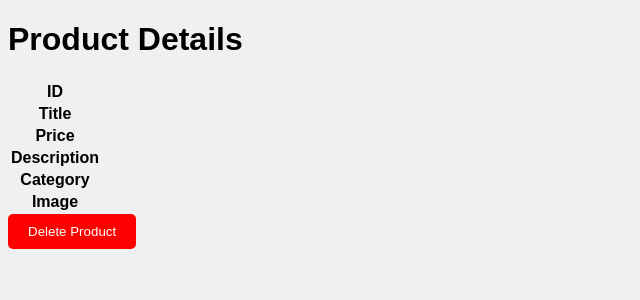
After one commit to Sur619/flask_site, a Flask app: page /product/1 in a window 1280 px wide. The commit adds this page. Shown: the top 300 px of the page, without its empty margins (0-640 px from the left). Run offline with Flask 3, Linux system fonts and the light colour scheme; data that the repository does not hold is empty.

Commit message:
edit 4 func and templates for update, add,del and show

```diff
--- a/magazin.py
+++ b/magazin.py
@@ -1,5 +1,5 @@
 import flask
-from flask import jsonify, request, flash, request, redirect, url_for, render_template
+from flask import jsonify, request, flash, redirect, url_for, render_template
 import requests
 
 fake_store_api_url = 'https://fakestoreapi.com/'
@@ -7,63 +7,45 @@ fake_store_api_url = 'https://fakestoreapi.com/'
 app = flask.Flask(__name__)
 app.secret_key = '!@#$&^(*(*()&**%$%#@#'
 
-# 1
-"""1) Функция которая будет выводить все товары, она должна начинаться со слова get....
-Можешь вывести все данные что есть у каждого товара или только названия, не важно"""
+# Функция для получения информации о товаре по его ID
+def get_product_info(product_id):
+    fake_store_product_url = f"https://fakestoreapi.com/products/{product_id}"
+    try:
+        response = requests.get(fake_store_product_url)
+        if response.status_code == 200:
+            return response.json()
+        else:
+            return None
+    except requests.exceptions.RequestException as e:
+        return None
 
+@app.route('/product/<int:product_id>', methods=['GET', 'DELETE'])
+def display_product(product_id):
+    product = get_product_info(product_id)
+    return render_template('product.html', product=product)
 
+# Функция для вывода всех товаров
+@app.route('/', methods=['GET'])
 @app.route('/products', methods=['GET'])
-def get_store_info():
-    fake_store_products = 'https://fakestoreapi.com/products'
+def get_all_products():
+    fake_store_products_url = 'https://fakestoreapi.com/products'
     try:
-        response = requests.get(fake_store_products)
-        data = response.json()
-        return jsonify(data)
+        response = requests.get(fake_store_products_url)
+        if response.status_code == 200:
+            data = response.json()
+            return render_template('products.html', products=data)
+        else:
+            return jsonify({'error': f'Failed to fetch data from Fake Store API: {response.status_code}'})
     except requests.exceptions.RequestException as e:
         return jsonify({'error': f'Failed to fetch data from Fake Store API: {str(e)}'})
 
 
-# 2
-"""2) Функция для добавление нового товара, она должна начинаться со слов create.... или add....
-Тут нужно сделать функцию которая принимает такие параметры:
-Заголовок title
-Цена price
-Описание description
-Картинка - любая image
-Категория category
-В ответ должно прийти что товар добавлен и его ИД
-В случае неудачи - сообщение об ошибке"""
-
-
-'''@app.route('/add_post', methods=['POST', 'GET'])
-def add_post():
-    url = 'https://fakestoreapi.com/products'
-
-    data = {
-        'title': request.form.get('title'),
-        'price': request.form.get('price'),
-        'description': request.form.get('description'),
-        'image': request.form.get('image'),
-        'category': request.form.get('category')
-    }
-    try:
-        response = requests.post(url, json=data)
-        if response.status_code == 200:
-            flash('Item added to store')
-            return jsonify({'added_product': response.json(), 'id_of_product': response.json()['id']}), 200
-        else:
-            flash('Failed to sent item to store')
-            return jsonify({'error': 'Failed to sent item to store'}, response.status_code)
-    except requests.exceptions.RequestException as e:
-        return jsonify({'error': f'Request to Fake Store API failed: {str(e)}'}), 500
-
-    return render_template('add_item.html')
-'''
-@app.route('/add_post', methods=['POST', 'GET'])
-def add_post():
+# Функция для добавления нового товара
+# Функция для добавления нового товара
+@app.route('/add_product', methods=['POST','GET'])
+def add_product():
     if request.method == 'POST':
         url = 'https://fakestoreapi.com/products'
-
         data = {
             'title': request.form.get('title'),
             'price': request.form.get('price'),
@@ -75,69 +57,68 @@ def add_post():
             response = requests.post(url, json=data)
             if response.status_code == 201:
                 flash('Item added to store')
-                added_product = response.json()
-                return render_template('add_item.html', added_product=added_product)
+                return redirect(url_for('get_all_products'))
             else:
                 flash('Failed to send item to store')
-                error_message = f'Failed to send item to store. Status code: {response.status_code}'
-                return render_template('add_item.html', error=error_message)
+                return redirect(url_for('get_all_products'))
         except requests.exceptions.RequestException as e:
-            error_message = f'Request to Fake Store API failed: {str(e)}'
-            return render_template('add_item.html', error=error_message)
+            flash(f'Request to Fake Store API failed: {str(e)}')
+            return redirect(url_for('get_all_products'))
+    else:
+        return render_template('add_item.html')
 
-    return render_template('add_item.html')
+# Функция для обновления информации о товаре
+@app.route('/update_product/<int:product_id>', methods=['POST', 'GET'])
+def update_product(product_id):
+    if request.method == 'POST':
+        url = f"https://fakestoreapi.com/products/{product_id}"
+        data = {
+            'title': request.form.get('title'),
+            'price': request.form.get('price'),
+            'description': request.form.get('description'),
+            'image': request.form.get('image'),
+            'category': request.form.get('category')
+        }
+        try:
+            response = requests.put(url, json=data)
+            if response.status_code == 200:
+                flash('Product updated successfully')
+                return redirect(url_for('get_all_products'))
+            else:
+                flash('Failed to update product')
+                return redirect(url_for('get_all_products'))
+        except requests.exceptions.RequestException as e:
+            flash(f'Request to Fake Store API failed: {str(e)}')
+            return redirect(url_for('get_all_products'))
+
+    elif request.method == 'GET':
+        product_info = get_product_info(product_id)
+        if product_info:
+            return render_template('edit_product.html', product=product_info)
+        else:
+            flash('Product not found')
+            return redirect(url_for('get_all_products'))
 
 
-# 3
-"""3) Добавить функию для обновления информации о товаре, начинается со слов update...
-Тут также как в функции с добавлением товара, но все поля не обязательные, т.е можно обновить только 1 поле, а таже обязательное поле ид
-При успешном обновлении товара - вывести все данные"""
-
-
-@app.route('/update_product/<int:product_id>', methods=['PATCH', 'PUT', 'GET'])
-def update_product(product_id):
-    url = f"https://fakestoreapi.com/products/{product_id}"
-
-    data = {
-        'title': request.form.get('title'),
-        'price': request.form.get('price'),
-        'description': request.form.get('description'),
-        'image': request.form.get('image'),
-        'category': request.form.get('category')
-    }
-
-    try:
-        response = requests.patch(url, json=data)
-        if response.status_code == 200:
-            updated_product_id = response.json().get('id')
-            flash(f'Item {product_id} updated')
-            return jsonify({'updated_product': response.json(), 'updated_product_id': updated_product_id,
-                            'message': f'Item {updated_product_id} updated successfully'}), 200
-
-        else:
-            flash('Failed to update item')
-            return jsonify({'error': 'Failed to update item'}), response.status_code
-    except requests.exceptions.RequestException as e:
-        return jsonify({'error': f'Request to Fake Store API failed: {str(e)}'}), 500
-
-
-# 4
-"""4) Удаление товара, функция начинается на delete...
-Функция должна принимать ид товара который нужно удалить"""
-@app.route('/del_product/<int:id>', methods=['DELETE','GET'])
-def delete_product(id):
-    url = f"https://fakestoreapi.com/products/{id}"
-    try:
-        response = requests.delete(url)
-        if response.status_code==200:
-            flash(f"product {id} deleted")
-            return jsonify({'deleted_product':id}),200
-        else:
-            flash(f"failed to delete product{id}")
-            return jsonify({'error': f'failed to delete product{id}'}), response.status_code
-    except requests.exceptions.RequestException as e:
-        return jsonify({'error': f'Request to Fake Store API failed: {str(e)}'}), 500
-
+# Функция для удаления товара
+@app.route('/del_product/<int:product_id>', methods=['POST', 'GET'])
+def delete_product(product_id):
+    if request.method == 'POST':
+        url = f"https://fakestoreapi.com/products/{product_id}"
+        try:
+            response = requests.delete(url)
+            if response.status_code == 200:
+                flash(f"Product {product_id} deleted")
+                return redirect(url_for('get_all_products'))
+            else:
+                flash(f"Failed to delete product {product_id}")
+                return redirect(url_for('get_all_products'))
+        except requests.exceptions.RequestException as e:
+            flash(f"Request to Fake Store API failed: {str(e)}")
+            return redirect(url_for('get_all_products'))
+    else:
+        # Обработка GET запроса
+        return redirect(url_for('get_all_products'))
 
 
 if __name__ == '__main__':
--- /dev/null
+++ b/static/css/styles.css
@@ -0,0 +1,62 @@
+/* Применяем стиль к фону страницы */
+body {
+    background-color: #f0f0f0; /* Цвет фона */
+    font-family: Arial, sans-serif; /* Шрифт текста */
+}
+
+/* Стили для формы */
+.form-container {
+    margin: 50px auto;
+    max-width: 600px;
+    padding: 20px;
+    background-color: #fff;
+    border-radius: 10px;
+    box-shadow: 0 0 10px rgba(0, 0, 0, 0.1);
+}
+
+.form-group {
+    margin-bottom: 20px;
+}
+
+.form-group label {
+    display: block;
+    margin-bottom: 5px;
+}
+
+.form-group input[type="text"],
+.form-group textarea {
+    width: 100%;
+    padding: 10px;
+    border: 1px solid #ccc;
+    border-radius: 5px;
+}
+
+.form-group textarea {
+    height: 100px;
+}
+
+.form-group input[type="submit"] {
+    background-color: #007bff;
+    color: #fff;
+    border: none;
+    padding: 10px 20px;
+    border-radius: 5px;
+    cursor: pointer;
+}
+
+.form-group input[type="submit"]:hover {
+    background-color: #0056b3;
+}
+/* styles.css */
+.btn-delete {
+    background-color: #ff0000;
+    color: #ffffff;
+    padding: 10px 20px;
+    border: none;
+    border-radius: 5px;
+    cursor: pointer;
+}
+
+.btn-delete:hover {
+    background-color: #cc0000;
+}
--- /dev/null
+++ b/templates/product.html
@@ -0,0 +1,46 @@
+<!DOCTYPE html>
+<html lang="en">
+<head>
+    <meta charset="UTF-8">
+    <meta name="viewport" content="width=device-width, initial-scale=1.0">
+    <title>Product Details</title>
+    <link rel="stylesheet" href="{{ url_for('static', filename='css/styles.css') }}">
+</head>
+<body>
+    <div class="container">
+        <h1>Product Details</h1>
+        <table class="product-table">
+            <tbody>
+                <tr>
+                    <th>ID</th>
+                    <td>{{ product.id }}</td>
+                </tr>
+                <tr>
+                    <th>Title</th>
+                    <td>{{ product.title }}</td>
+                </tr>
+                <tr>
+                    <th>Price</th>
+                    <td>{{ product.price }}</td>
+                </tr>
+                <tr>
+                    <th>Description</th>
+                    <td>{{ product.description }}</td>
+                </tr>
+                <tr>
+                    <th>Category</th>
+                    <td>{{ product.category }}</td>
+                </tr>
+                <tr>
+                    <th>Image</th>
+                    <td><img src="{{ product.image }}" alt="{{ product.title }}" width="200"></td>
+                </tr>
+            </tbody>
+        </table>
+        <!-- Добавляем кнопку для удаления товара -->
+        <form action="/del_product/{{ product.id }}" method="post">
+            <button type="submit" class="btn-delete">Delete Product</button>
+        </form>
+    </div>
+</body>
+</html>
```
Also changed, not shown: templates/add_item.html (+86 -11 lines), templates/edit_product.html (added, +36 -0 lines), templates/products.html (added, +38 -0 lines), templates/update_item.html (deleted).
